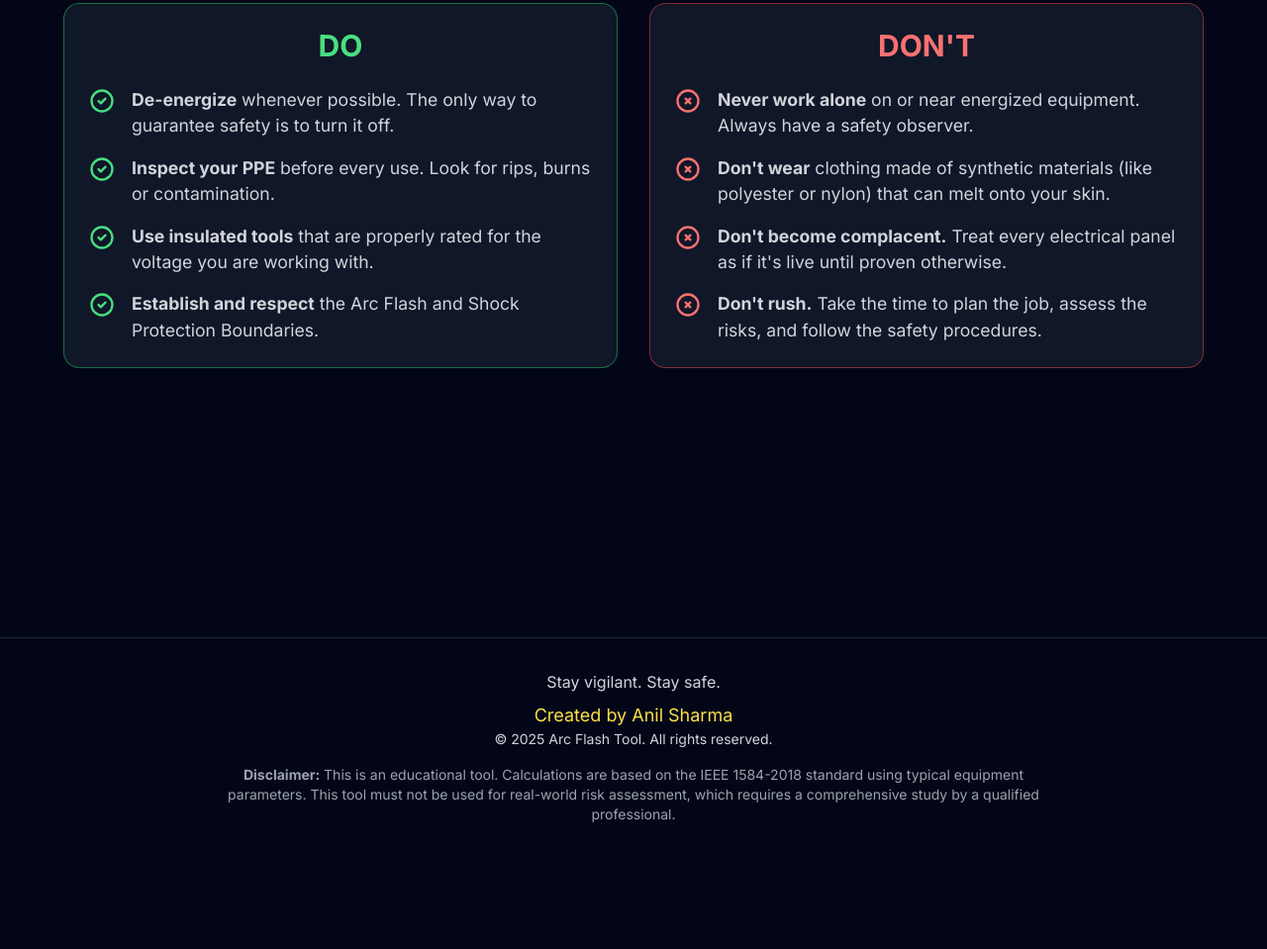
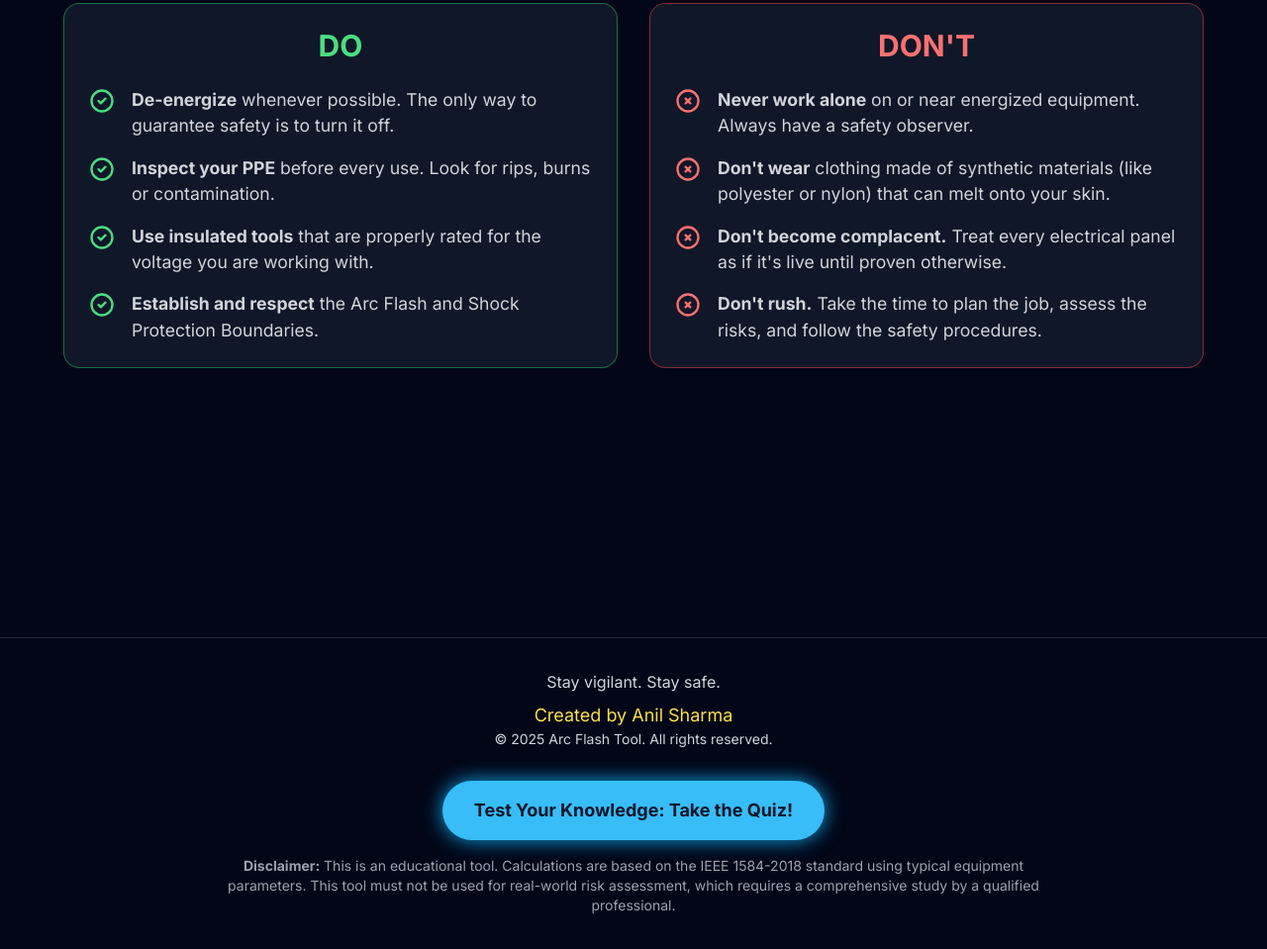
Before and after one commit to toanilsharma/arcflash, a plain HTML site: page index.html in a window 1280 px wide. Shown: the part 6117-7076 px from the top of the page at 99% size. Before the commit the page ends 6998 px from the top, so only its background shows below. Drawn offline with nearby package versions, Linux system fonts and the light colour scheme.

Commit message:
Update index.html

```diff
--- a/index.html
+++ b/index.html
@@ -695,6 +695,11 @@
         <p class="text-gray-300">Stay vigilant. Stay safe.</p>
         <p class="text-yellow-300 text-lg mt-2">Created by Anil Sharma</p>
         <p class="text-gray-300 text-sm">&copy; 2025 Arc Flash Tool. All rights reserved.</p>
+            <div class="mt-8">
+        <a href="quiz.html" target="_blank" class="inline-block text-lg font-bold bg-sky-400 text-slate-900 px-8 py-4 rounded-full shadow-[0_0_20px_theme(colors.sky.500)] hover:bg-sky-300 transition-all duration-300">
+            Test Your Knowledge: Take the Quiz!
+        </a>
+    </div>
         <div class="mt-4 px-4 text-sm text-gray-400 max-w-4xl mx-auto">
             <p><strong class="font-bold">Disclaimer:</strong> This is an educational tool. Calculations are based on the IEEE 1584-2018 standard using typical equipment parameters. This tool must not be used for real-world risk assessment, which requires a comprehensive study by a qualified professional.</p>
         </div>
```
